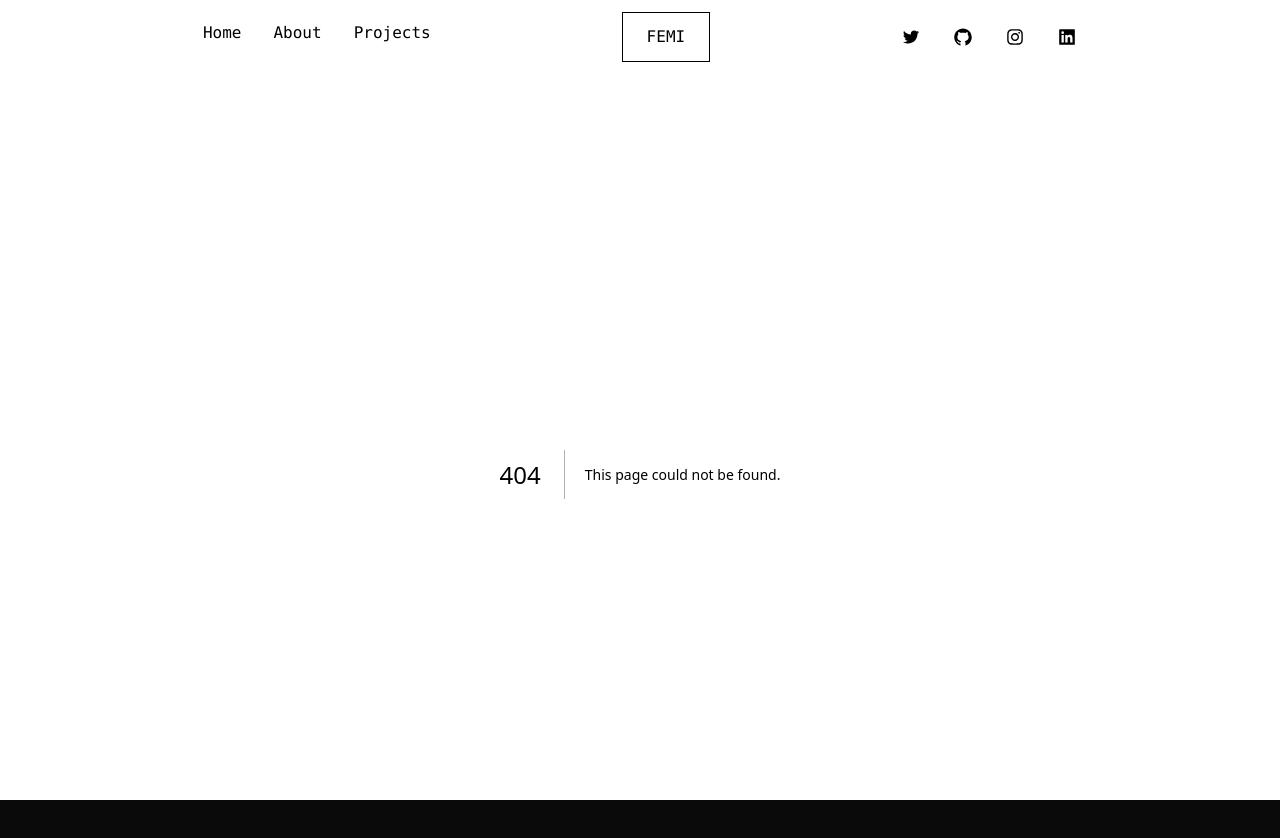
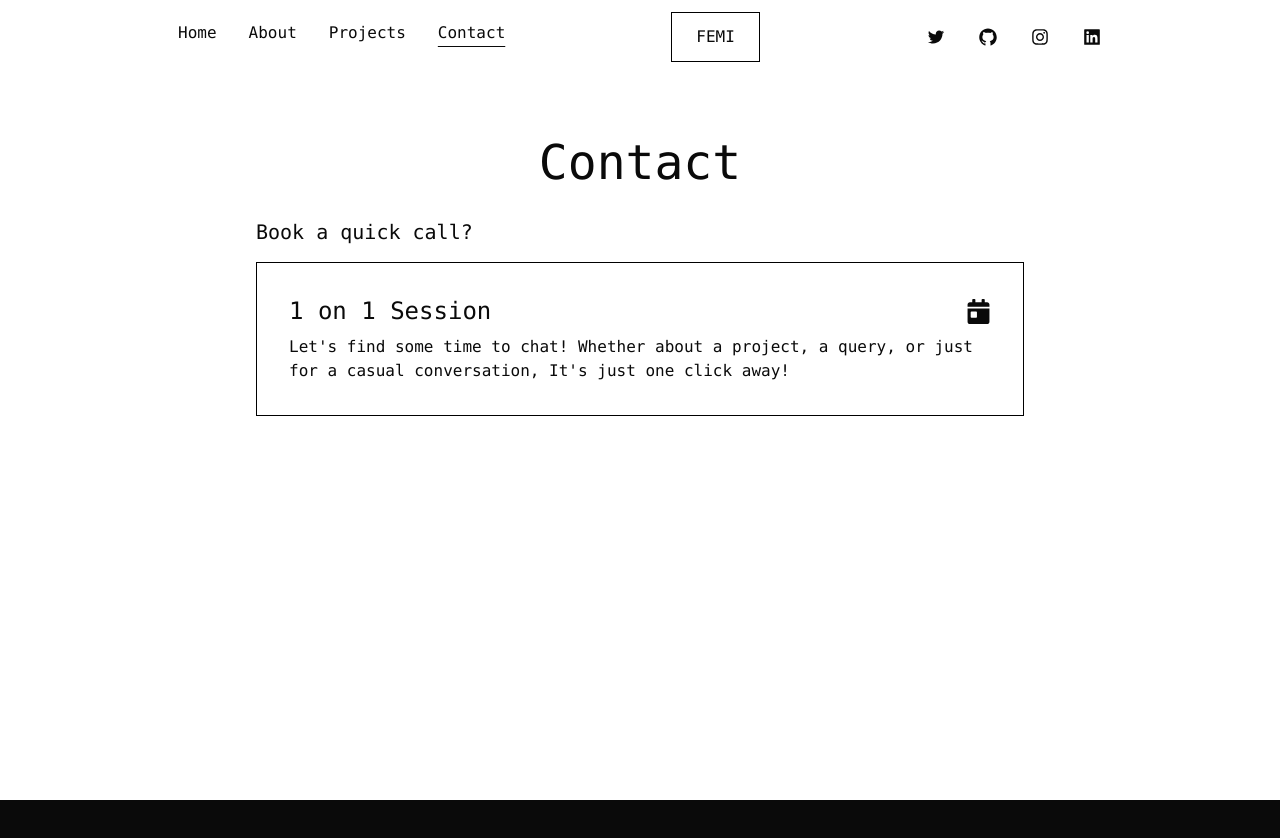
Before and after one commit to Stanwukong/femiajanaku, a Next.js app: page /contact in a window 1280 px wide. Before the commit this address had no page. Shown: the top 838 px of the page. Built offline with nearby package versions, Linux system fonts and the light colour scheme.

Commit message:
Contact page

```diff
--- /dev/null
+++ b/src/app/contact/page.tsx
@@ -0,0 +1,37 @@
+import Link from "next/link";
+import React from "react";
+import { FaCalendarDay } from "react-icons/fa";
+
+type Props = {};
+
+const ContactPage = (props: Props) => {
+  return (
+    <div className="flex flex-col py-16 space-y-8 items-center h-screen">
+      <h1 className="text-5xl">Contact</h1>
+      <div className="flex flex-col space-y-4 max-w-screen-md">
+        <h2 className="text-xl">Book a quick call?</h2>
+        <Link
+          href={"https://cal.com/femiajanaku/book"}
+          target="_blank"
+          className="flex p-4 w-full border border-black hover:scale-[1.03] transition-all items-center"
+        >
+          <div className="p-4 space-y-2">
+            <div className="flex justify-between items-center">
+              <h3 className="text-2xl">1 on 1 Session</h3>
+              <span>
+                <FaCalendarDay size={25}/>
+              </span>
+            </div>
+
+            <div>
+              Let's find some time to chat! Whether about a project, a query, or
+              just for a casual conversation, It&apos;s just one click away!
+            </div>
+          </div>
+        </Link>
+      </div>
+    </div>
+  );
+};
+
+export default ContactPage;
--- a/src/app/projects/page.tsx
+++ b/src/app/projects/page.tsx
@@ -4,7 +4,11 @@ import React from "react";
 
 const ProjectsPage = () => {
   return (
-    <div className="flex flex-col py-8 px-4 space-y-40 justify-center mx-auto max-w-screen-xl">
+    <div className="flex flex-col py-8 px-4 space-y-16 justify-center mx-auto max-w-screen-xl">
+      <div className="w-full">
+        <h1 className="text-5xl text-center">Projects</h1>
+      </div>
+
       <div className="w-full grid grid-cols-1 lg:grid-cols-2 gap-4">
         {Projects.map((project) => (
           <ProjectCard
--- a/src/components/Home/SpotifyPlayerWrapper.tsx
+++ b/src/components/Home/SpotifyPlayerWrapper.tsx
@@ -10,14 +10,15 @@ const SpotifyPlayerWrapper = () => {
         <div className="flex flex-col space-y-8">
           <p>
             I love listening to music while I work. It helps me stay focused and
-            inspired. Here&apos;s some of my favorites on Spotify.
+            inspired. Here&apos;s what I'm jamming to right now.
           </p>
         </div>
         <div className="flex flex-col space-y-8">
           <iframe
-            src="https://open.spotify.com/embed/playlist/37i9dQZF1EVHGWrwldPRtj?utm_source=generator&theme=0"
+            style={{borderRadius:'12px'}}
+            src="https://open.spotify.com/embed/track/68Dni7IE4VyPkTOH9mRWHr?utm_source=generator"
             width="100%"
-            height="400"
+            height="352"
             allowFullScreen
             allow="autoplay; clipboard-write; encrypted-media; fullscreen; picture-in-picture"
             loading="lazy"
--- a/src/constants.tsx
+++ b/src/constants.tsx
@@ -50,6 +50,11 @@ export const PAGES: PageRoute[] = [
     pageId: 3,
     pageRoute: "/projects",
     pageName: "Projects",
+  },
+  {
+    pageId: 4,
+    pageRoute: "/contact",
+    pageName: "Contact",
   },
 ];
 
@@ -172,7 +177,7 @@ export const timelineData = [
     date: "08/22 - Present",
     description:
       "I started my career as a freelancer, where I built websites for small businesses and individuals. I gained experience in client communication, project management, and web development.",
-    isActive: false,
+    isActive: true,
   },
 ];
 
@@ -206,9 +211,8 @@ export const Projects = [
     id: 4,
     name: "Zentry Landing Clone",
     description: "A simple copy of the Zentry Gaming website's landing page.",
-    href: 'https://zentry-gamify.vercel.app/',
-    image: "/zentry.png"
-
+    href: "https://zentry-gamify.vercel.app/",
+    image: "/zentry.png",
   },
   {
     id: 4,
```
Also changed, not shown: public/zentry.png (renamed from public/zantry.png).
